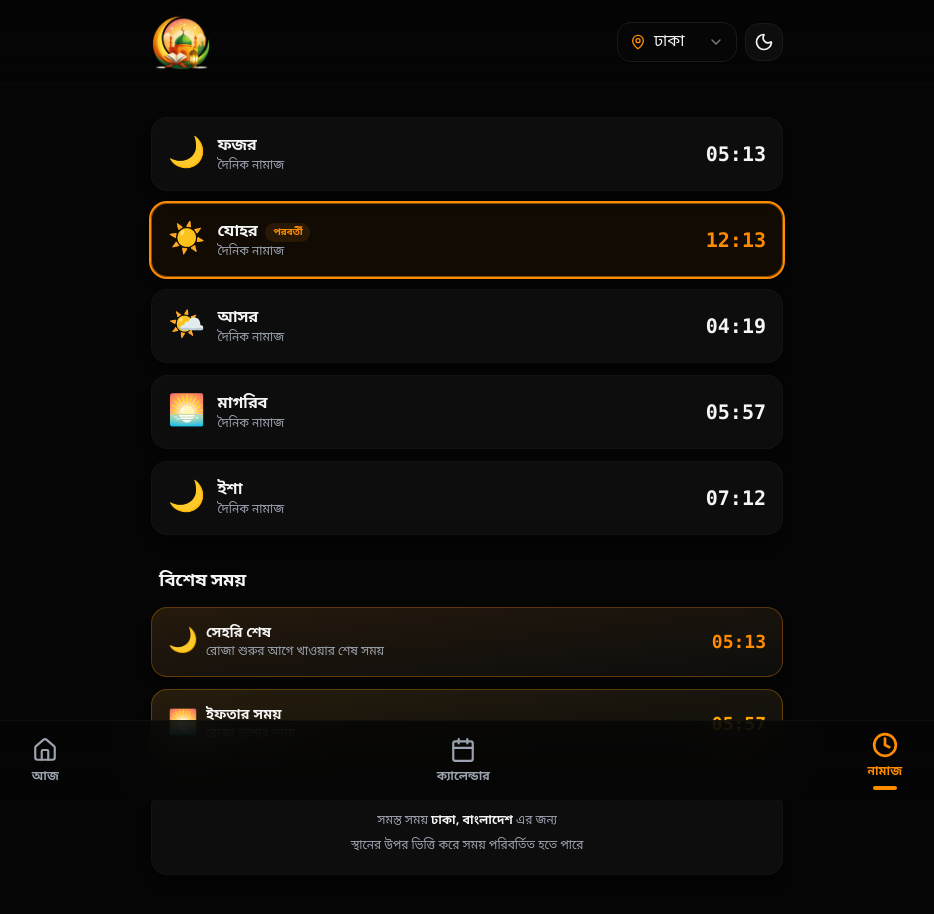
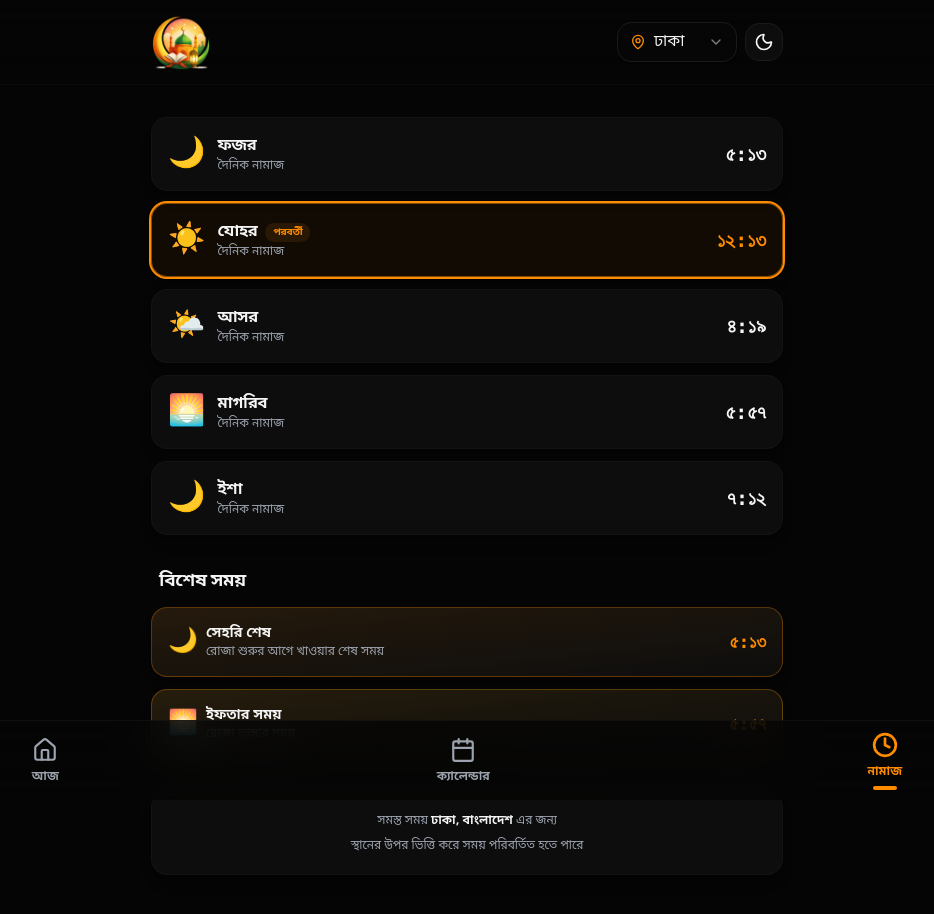
Before and after one commit to KRShanto/ramadan-2026, a Next.js app: page /prayers in a window 1280 px wide. Shown: the top 914 px of the page, without its empty margins (173-1107 px from the left). Built offline with nearby package versions, Linux system fonts and the light colour scheme.

Commit message:
style(prayers): convert times to Bengali numerals
- Use `formatTimeToBengali` for all prayer time displays
- Update Sehri End and Iftar times to match localized format

```diff
--- a/app/prayers/page.tsx
+++ b/app/prayers/page.tsx
@@ -1,6 +1,6 @@
 "use client";
 
-import { getTodayPrayerTimes } from "@/lib/prayer-data";
+import { getTodayPrayerTimes, formatTimeToBengali } from "@/lib/prayer-data";
 import { useEffect, useState } from "react";
 import { divisions } from "@/lib/divisions";
 import { useCityStore } from "@/store/city-store";
@@ -74,12 +74,19 @@ export default function PrayersPage() {
   }
 
   const prayers: PrayerTime[] = [
-    { name: "ফজর", time: todayPrayers.fajr, icon: "🌙" },
-    { name: "যোহর", time: todayPrayers.dhuhr, icon: "☀️" },
-    { name: "আসর", time: todayPrayers.asr, icon: "🌤️" },
-    { name: "মাগরিব", time: todayPrayers.maghrib, icon: "🌅" },
-    { name: "ইশা", time: todayPrayers.isha, icon: "🌙" },
+    { name: "ফজর", time: formatTimeToBengali(todayPrayers.fajr), icon: "🌙" },
+    { name: "যোহর", time: formatTimeToBengali(todayPrayers.dhuhr), icon: "☀️" },
+    { name: "আসর", time: formatTimeToBengali(todayPrayers.asr), icon: "🌤️" },
+    {
+      name: "মাগরিব",
+      time: formatTimeToBengali(todayPrayers.maghrib),
+      icon: "🌅",
+    },
+    { name: "ইশা", time: formatTimeToBengali(todayPrayers.isha), icon: "🌙" },
   ];
+
+  const formattedSehriEnd = formatTimeToBengali(todayPrayers.fajr);
+  const formattedIftar = formatTimeToBengali(todayPrayers.iftarTime);
 
   return (
     <div className="min-h-screen bg-background text-foreground pb-32">
@@ -140,7 +147,7 @@ export default function PrayersPage() {
                 </div>
               </div>
               <div className="text-lg font-mono font-bold text-primary text-right">
-                {todayPrayers.fajr}
+                {formattedSehriEnd}
               </div>
             </div>
           </div>
@@ -159,7 +166,7 @@ export default function PrayersPage() {
                 </div>
               </div>
               <div className="text-lg font-mono font-bold text-accent text-right">
-                {todayPrayers.iftarTime}
+                {formattedIftar}
               </div>
             </div>
           </div>
```
